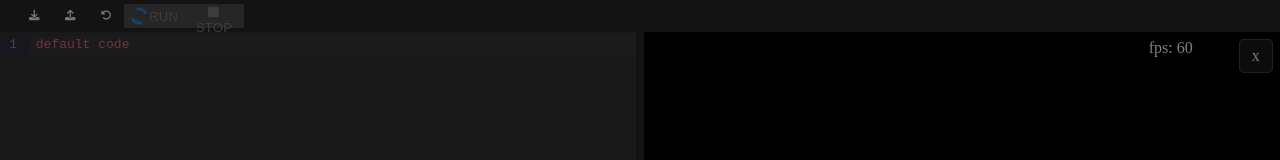
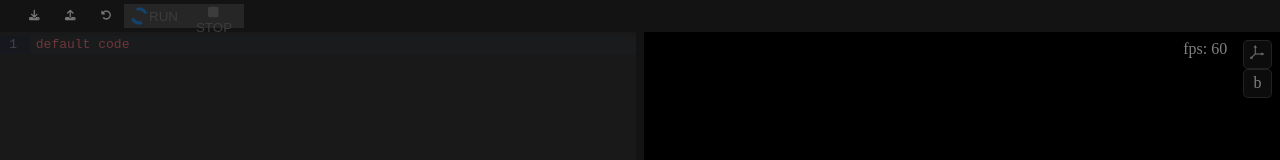
Before and after one commit to jl-wynen/pyrihelion, a Vue app: page / in a window 1280 px wide. Shown: the top 160 px of the page. Built offline with nearby package versions, Linux system fonts and the light colour scheme.

Commit message:
Custom icon for axes button

```diff
--- a/src-js/components/Canvas.vue
+++ b/src-js/components/Canvas.vue
@@ -24,12 +24,19 @@ defineExpose({
                 id="toggle-axes"
                 @change="toggleAxesHelper"
             />
-            <label for="toggle-axes">x</label>
+            <label for="toggle-axes"
+                ><img src="src-js/assets/icons/axes.svg" alt="x"
+            /></label>
+            <input type="button" id="test-btn" />
+            <label for="test-btn"><span>b</span></label>
         </div>
     </div>
 </template>
 
 <style lang="scss">
+$button-size: 1.8rem;
+$button-padding: 0.3rem;
+
 #canvas-wrapper {
     position: relative;
     width: 100%;
@@ -45,8 +52,8 @@ defineExpose({
 #update-rate {
     position: absolute;
     top: 0;
-    right: 5em;
-    padding: 1ex;
+    right: $button-size;
+    padding: 0.5rem 1.5rem 0.5rem 0.5rem;
     text-align: left;
     z-index: 100;
     display: block;
@@ -58,14 +65,15 @@ defineExpose({
     position: absolute;
     top: 0;
     right: 0;
-    padding: 1ex;
+    padding: 0.5rem;
     z-index: 100;
-    display: block;
     color: white;
     user-select: none;
+    display: flex;
+    flex-direction: column;
 }
 
-#canvas-toolbar input[type="checkbox"] {
+#canvas-toolbar input {
     height: 0;
     width: 0;
     visibility: hidden;
@@ -73,15 +81,17 @@ defineExpose({
 }
 
 #canvas-toolbar label {
-    display: table-cell;
-    width: 2em;
-    height: 2em;
+    display: flex;
+    align-items: center;
+    text-align: center;
+    box-sizing: border-box;
+    padding: $button-padding;
+    width: $button-size;
+    height: $button-size;
     background: #3232327f;
     border: 1px solid #7070707f;
     border-radius: 5px;
     cursor: pointer;
-    text-align: center;
-    vertical-align: middle;
 
     &:hover {
         background: #4d4d4d9f;
@@ -104,19 +114,10 @@ defineExpose({
     }
 }
 
-#canvas-toolbar button {
-    background: #3232327f;
-    border: 1px solid #7070707f;
-    border-radius: 5px;
-    width: 2em;
-    height: 2em;
-
-    &:hover {
-        background: #4d4d4d9f;
-    }
-
-    &:active {
-        background: #6060609f;
-    }
+#canvas-toolbar label img,
+#canvas-toolbar label span {
+    max-width: $button-size - 2 * $button-padding;
+    max-height: $button-size - 2 * $button-padding;
+    margin: 0 auto;
 }
 </style>
```
Also changed, not shown: src-js/assets/icons/axes.svg (added).
